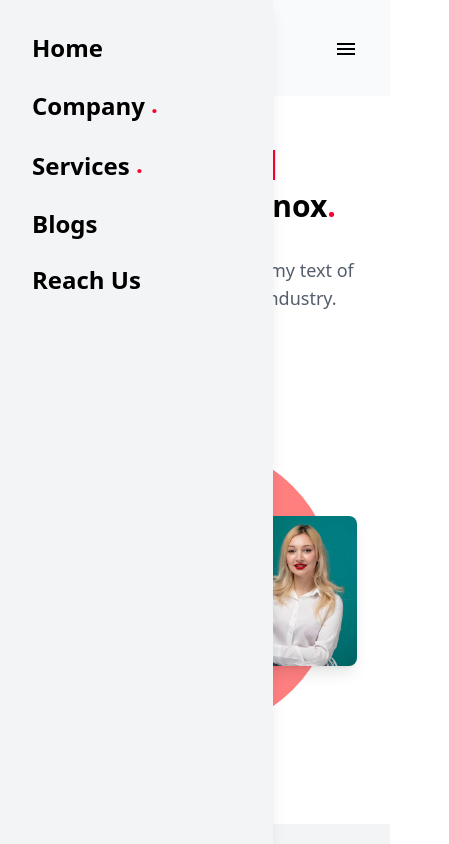
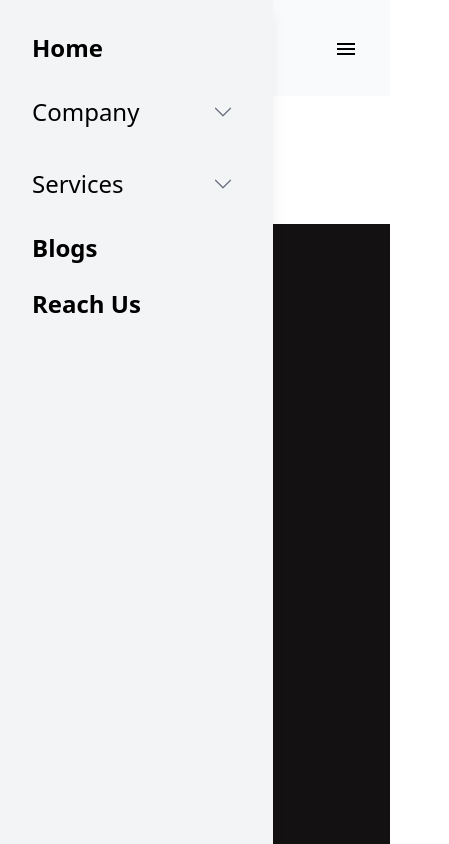
Before and after one commit to rkcoola792/media-dynox-revamped, a React (Vite) app: page / in a window 390 px wide. Both pictures are taken after a click on the element 346 px from the left and 48 px from the top of the page. Shown: the top 844 px of the page, 449 px wide, since content can reach past the window. Built offline with nearby package versions, Linux system fonts and the light colour scheme; the HTML template or start-up script is replaced by a standard one.

Commit message:
mobile header completed

```diff
--- a/src/components/Header/Header.jsx
+++ b/src/components/Header/Header.jsx
@@ -4,6 +4,8 @@ import { motion, useScroll, useSpring } from "framer-motion";
 // import "./pogressbar.scss";
 import MenuIcon from "@mui/icons-material/Menu";
 import Dropdown from "../Dropdown/Dropdown";
+import MobileHeaderForCompany from "../MobileHeaderDropdown/MobileHeaderForCompany";
+import MobileHeaderDropdown from "../MobileHeaderDropdown/MobileHeaderDropdown";
 const Header = () => {
   const [openServices, setOpenServices] = useState(true);
   const [serviceDropdown, setServiceDropdown] = useState(false);
@@ -33,7 +35,7 @@ const Header = () => {
 
       {mobileHeader && (
         <motion.div
-          className="mobile-header fixed md:hidden h-screen z-[100] bg-gray-100 w-[70%] sm:w-[50%] shadow-lg transition duration-200 ease-linear hover:ease-linear"
+          className="mobile-header fixed md:hidden  z-[100] bg-gray-100 w-[70%] h-svh sm:w-[50%] shadow-lg transition duration-200 ease-linear hover:ease-linear"
           initial={{ x: -30, opacity: 0 }}
           animate={{
             x: 0,
@@ -48,42 +50,8 @@ const Header = () => {
               </h1>
             </Link>
 
-            <div
-              className="company flex items-center"
-              id="Company"
-              // onClick={}
-            >
-              <span
-                className="lg:text-lg cursor-pointer  transition duration-450 ease-out hover:ease-in hover:text-mainred font-semibold"
-                id="Company"
-              >
-                Company
-              </span>
-              &nbsp;
-              <span
-                className="cursor-pointer text-mainred font-extrabold mb-1 "
-                id="Company"
-              >
-                .
-              </span>
-            </div>
-            <div
-              className="services transition duration-450 ease-out hover:ease-in flex items-center lg:text-lg font-semibold  hover:text-mainred cursor-pointer"
-              id="Service"
-              onMouseEnter={(e) => {
-                setReference(e?.target?.id);
-                setServiceDropdown(true);
-              }}
-              onMouseLeave={() => setServiceDropdown(false)}
-            >
-              <h1 className="" id="Service">
-                Services
-              </h1>
-              &nbsp;
-              <span className="text-mainred font-extrabold mb-1 " id="Service">
-                {openServices ? "." : "."}
-              </span>
-            </div>
+           <MobileHeaderForCompany/>
+           <MobileHeaderDropdown/>
             <h1 className="lg:text-lg  hover:text-mainred cursor-pointer font-semibold transition duration-450 ease-out hover:ease-in">
               Blogs
             </h1>
--- a/src/components/Homepage/Homepage.jsx
+++ b/src/components/Homepage/Homepage.jsx
@@ -12,6 +12,9 @@ import Section6 from './Section6'
 import Section4 from './Section4'
 
 import MoveTop from '../Movetop/Movetop'
+import MobileHeaderDropdown from '../MobileHeaderDropdown/MobileHeaderDropdown'
+import MobileHeaderForCompany from '../MobileHeaderDropdown/MobileHeaderForCompany'
+
 // import Circle from '../Test/Test'
 const Homepage = () => {
     const { scrollYProgress } = useScroll();
@@ -25,7 +28,7 @@ const Homepage = () => {
       <motion.div className="progress-bar" style={{ scaleX }} />
       {/* <ProgressBar></ProgressBar> */}
 
-      <Section1></Section1>
+      {/* <Section1></Section1>
       <MoveTop></MoveTop>
       <Section2></Section2>
       <Section3></Section3>
@@ -39,7 +42,9 @@ const Homepage = () => {
         heading="Lets discuss"
         subheading="make something cool
         together"
-      ></Section9>
+      ></Section9> */}
+      {/* <MobileHeaderDropdown></MobileHeaderDropdown>
+      <MobileHeaderForCompany></MobileHeaderForCompany> */}
       {/* <Circle></Circle> */}
     </div>
   );
--- /dev/null
+++ b/src/components/MobileHeaderDropdown/MobileHeaderDropdown.jsx
@@ -0,0 +1,84 @@
+import React from 'react'
+import { Link } from 'react-router-dom'
+import { Item } from '../Dropdown/Dropdown'
+
+const MobileHeaderDropdown = () => {
+  return (
+    <div className='-ml-2'>
+      <p className="flex flex-col gap-2">
+        <h1>
+          <details className="group">
+            <summary className="flex items-center justify-between gap-2 p-2 font-medium marker:content-none hover:cursor-pointer">
+              <span className="flex gap-2">
+                <span className='text-2xl '>Services</span>
+              </span>
+              <svg
+                className="w-5 h-5 text-gray-500 transition rotate-90 group-open:-rotate-90"
+                xmlns="http://www.w3.org/2000/svg"
+                width="16"
+                height="16"
+                fill="currentColor"
+                viewBox="0 0 16 16"
+              >
+                <path
+                  fill-rule="evenodd"
+                  d="M4.646 1.646a.5.5 0 0 1 .708 0l6 6a.5.5 0 0 1 0 .708l-6 6a.5.5 0 0 1-.708-.708L10.293 8 4.646 2.354a.5.5 0 0 1 0-.708z"
+                ></path>
+              </svg>
+            </summary>
+
+            <article className="px-0 pb-4 scale-90 -ml-4">
+              <ul className="flex flex-col  mt-1">
+                <Link to="/marketing">
+                  <li className="flex gap-2">
+                    <Item
+                      subheading="Stay ahead of the competition with us."
+                      title="Marketing"
+                      img="/marketing.webp"
+                      color="bg-red-100"
+                    ></Item>
+                  </li>
+                </Link>
+
+                <Link to="/technology">
+                  <li className="flex gap-2">
+                    <Item
+                      subheading="Embracing the future, starting from today."
+                      title="Technology"
+                      img="/technology.webp"
+                      color="bg-blue-100"
+                    ></Item>
+                  </li>
+                </Link>
+
+                <Link to="/business">
+                  <li className="flex gap-2">
+                    <Item
+                      subheading="Empower your business with industry experts."
+                      title="Business"
+                      img="/technology.webp"
+                      color="bg-green-100"
+                    ></Item>
+                  </li>
+                </Link>
+
+                <Link to="/design">
+                  <li className="flex gap-2">
+                    <Item
+                      subheading="Don't just sell, fascinate your audience."
+                      title="Design"
+                      img="/design.webp"
+                      color="bg-orange-100"
+                    ></Item>
+                  </li>
+                </Link>
+              </ul>
+            </article>
+          </details>
+        </h1>
+      </p>
+    </div>
+  );
+}
+
+export default MobileHeaderDropdown
--- /dev/null
+++ b/src/components/MobileHeaderDropdown/MobileHeaderForCompany.jsx
@@ -0,0 +1,84 @@
+import React from "react";
+import { Link } from "react-router-dom";
+import { Item } from "../Dropdown/Dropdown";
+
+const MobileHeaderForCompany = () => {
+  return (
+    <div className="-ml-2">
+      <p className="flex flex-col gap-2 ">
+        <h1>
+          <details className="group">
+            <summary className="flex items-center justify-between gap-2 p-2 font-medium marker:content-none hover:cursor-pointer">
+              <span className="flex gap-2">
+                <span className="text-2xl ">Company</span>
+              </span>
+              <svg
+                className="w-5 h-5 text-gray-500 transition rotate-90 group-open:-rotate-90"
+                xmlns="http://www.w3.org/2000/svg"
+                width="16"
+                height="16"
+                fill="currentColor"
+                viewBox="0 0 16 16"
+              >
+                <path
+                  fill-rule="evenodd"
+                  d="M4.646 1.646a.5.5 0 0 1 .708 0l6 6a.5.5 0 0 1 0 .708l-6 6a.5.5 0 0 1-.708-.708L10.293 8 4.646 2.354a.5.5 0 0 1 0-.708z"
+                ></path>
+              </svg>
+            </summary>
+
+            <article className="px-0 pb-4  scale-90 -ml-4">
+              <ul className="flex flex-col  mt-1">
+                <Link to="/about-us">
+                  <li className="flex gap-2">
+                    <Item
+                      subheading="We are a force to be reckoned with."
+                      title="About Us"
+                      img="/office.webp"
+                      color="bg-red-100"
+                    ></Item>
+                  </li>
+                </Link>
+
+                <Link to="/team">
+                  <li className="flex gap-2">
+                    <Item
+                      subheading="The brains behing brilliance."
+                      title="Team"
+                      img="/team.webp"
+                      color="bg-blue-100"
+                    ></Item>
+                  </li>
+                </Link>
+
+                <Link to="/work">
+                  <li className="flex gap-2">
+                    <Item
+                      subheading="Fuelling innovations, one step at a time."
+                      title="Business"
+                      img="/technology.webp"
+                      color="bg-green-100"
+                    ></Item>
+                  </li>
+                </Link>
+
+                <Link to="/career">
+                  <li className="flex gap-2">
+                    <Item
+                      subheading="Come be a part of our team"
+                      title="Career"
+                      img="/career.webp"
+                      color="bg-orange-100"
+                    ></Item>
+                  </li>
+                </Link>
+              </ul>
+            </article>
+          </details>
+        </h1>
+      </p>
+    </div>
+  );
+};
+
+export default MobileHeaderForCompany;
```
